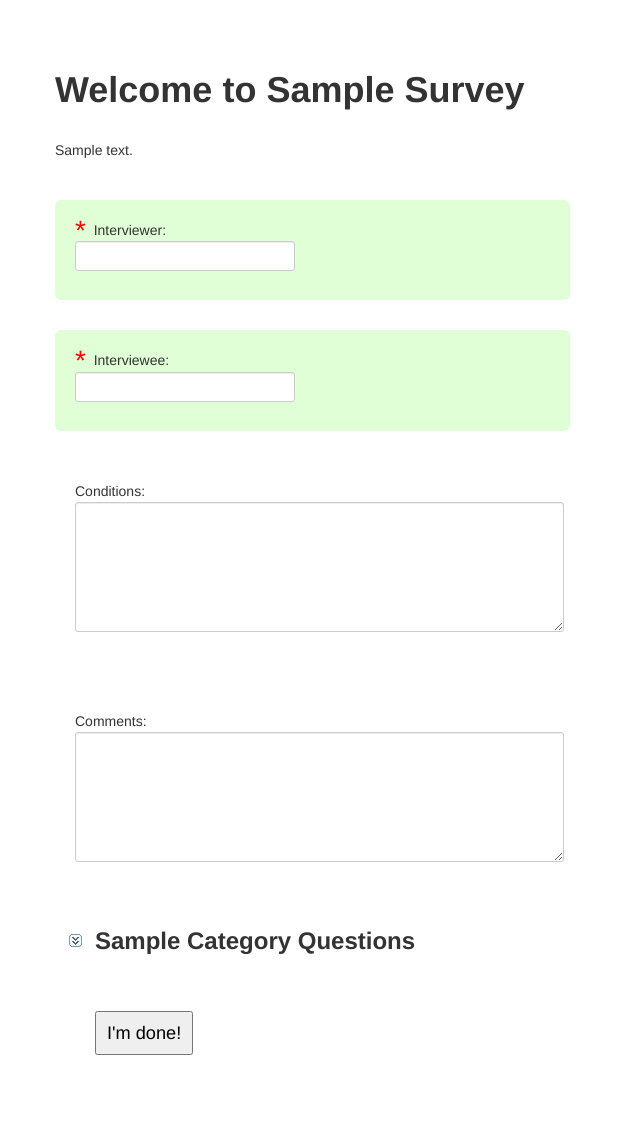
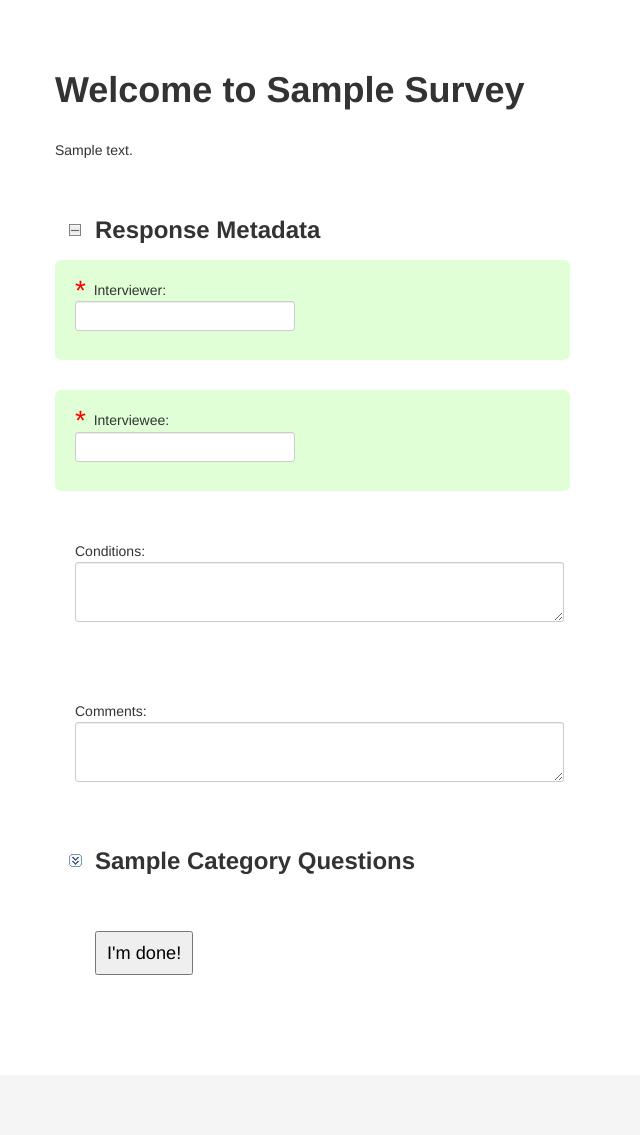
Before and after one commit to jessykate/django-survey, a Django app: page /survey/1/ in a window 1280 px wide. Shown: the top 1135 px of the page, without its empty margins (0-640 px from the left). After the commit the page ends 975 px from the top, so only its background shows below. Run offline with Django 3.2, Linux system fonts and the light colour scheme; tables that the repository leaves empty hold one stand-in row (values such as "Sample post"); parts of the project's set-up code (start-up, migrations or seed data) failed here and were passed over; some libraries are stand-ins or nearby versions.

Commit message:
make survey metadata section collapsible; but default to open

```diff
--- a/media/css/custom.css
+++ b/media/css/custom.css
@@ -247,3 +247,7 @@ label {
 	display: inline;
 	padding-right: 12px;
 }
+
+#id_comments, #id_conditions {
+	height: 50px;
+}
--- a/templates/survey.html
+++ b/templates/survey.html
@@ -9,6 +9,10 @@
 
 <div>
 	<form action="/survey/{{survey.id}}/" method="post">{% csrf_token %}
+
+		<h3 class="collapsible" id="response_metadata">Response Metadata<span></span></h3>
+		<div class="category-container">
+
 		<div class="field-wrapper question-required">
 			{{ response_form.interviewer.errors }}
 			<span class="asterix"> * </span>{{ response_form.interviewer.label_tag }}
@@ -44,6 +48,7 @@
 				{{ response_form.comments }}
 			</div>
 		</div>
+	</div>
 
 		{% for category in categories %}
 			<h3 class="collapsible">{{category|title}} Questions<span></span></h3>
@@ -81,7 +86,7 @@
 	<script type="text/javascript">
 		$(document).ready(function() {
 			//collapsible management
-			$('.collapsible').collapsible();
+			$('.collapsible').collapsible({defaultOpen: 'response_metadata'});
 		});
 	</script>
 {% endblock %}
```
